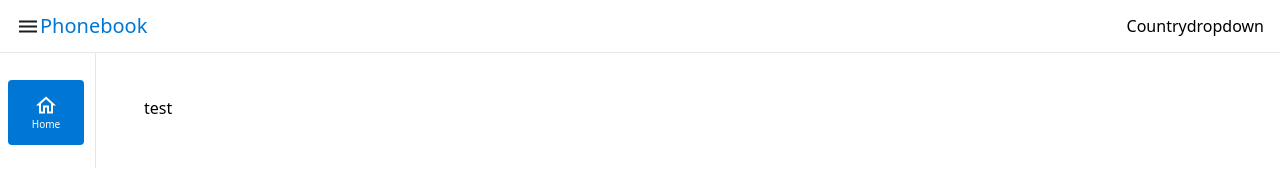
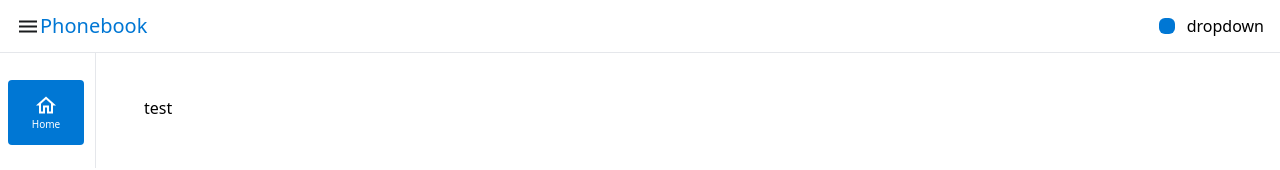
Before and after one commit to Denyyel914/phonebook, a Next.js app: page / in a window 1280 px wide. Shown: the top 170 px of the page. Built offline with nearby package versions, Linux system fonts and the light colour scheme.

Commit message:
feat: add reusable button component with primary style
- add reusable button component initially with a primary button style

- can handle various button style in the future

```diff
--- /dev/null
+++ b/app/components/Button/Button.jsx
@@ -0,0 +1,14 @@
+import React from "react";
+
+const Button = ({ label, style, customClassName }) => {
+  const baseStyles =
+    "text-sm px-2 py-2 cursor-pointer rounded-md hover:opacity-90 focus:outline-none";
+  const styleClassess = style ? "bg-pc-40 text-white" : "";
+  return (
+    <button className={`${customClassName} ${baseStyles} ${styleClassess}`}>
+      {label}
+    </button>
+  );
+};
+
+export default Button;
--- a/app/layouts/Header/Index.jsx
+++ b/app/layouts/Header/Index.jsx
@@ -1,6 +1,7 @@
 import React from "react";
 import Image from "next/image";
 import Humburger from "../../assets/humburger.svg";
+import Button from "@/app/components/Button/Button";
 
 const Header = ({ onToggleSidebar }) => {
   return (
@@ -17,8 +18,15 @@ const Header = ({ onToggleSidebar }) => {
           <h1 className="text-xl text-pc-40">Phonebook</h1>
         </div>
         <div className="flex justify-center items-center">
-          <div>Country</div>
-          <div>dropdown</div>
+          {/* <button className="text-sm px-2 py-2 cursor-pointer rounded-md hover:opacity-90 focus:outline-none bg-pc-40 text-white w-[100px] h-[40px] ">
+            Create contact
+          </button> */}
+          <Button
+            labe={"Create contact"}
+            style={"primary"}
+            customClassname="w-full h-[40px]"
+          />
+          <div className=" ml-3">dropdown</div>
         </div>
       </nav>
     </header>
```
